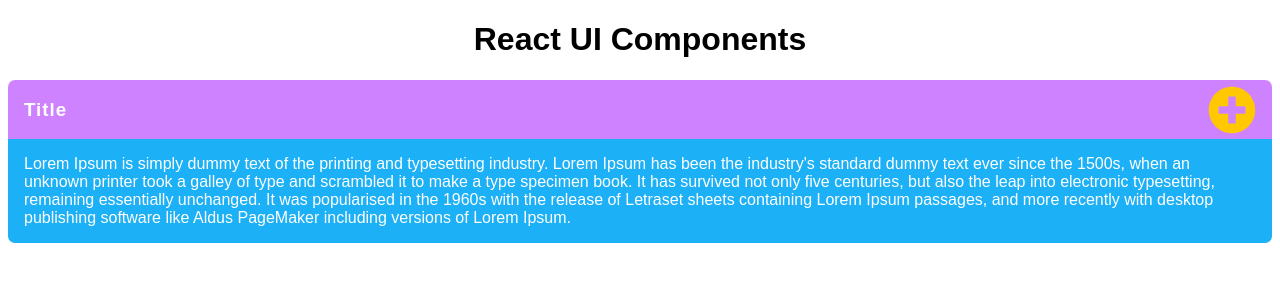
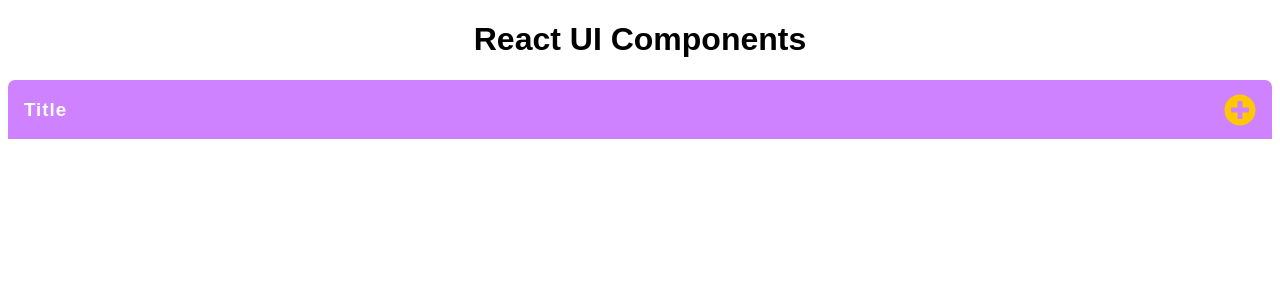
Before and after one commit to Adrian-Swifter/react-ui-components, a React (Create React App) app: page / in a window 1280 px wide. Shown: the top 300 px of the page. Built offline with nearby package versions, Linux system fonts and the light colour scheme.

Commit message:
Added state for accordion opening

```diff
--- a/src/components/accordion/Accordion.js
+++ b/src/components/accordion/Accordion.js
@@ -1,9 +1,19 @@
+import { useState } from "react";
 import AccordionRib from "./AccordionRib";
 
 function Accordion() {
+  const [opened, setToOpen] = useState(false);
+
+  const strechTheAccordionRib = () => {
+    setToOpen(!opened);
+  };
+
   return (
     <div className="accordion_wrapper">
-      <AccordionRib />
+      <AccordionRib
+        strechTheAccordionRib={strechTheAccordionRib}
+        opened={opened}
+      />
     </div>
   );
 }
--- a/src/components/accordion/AccordionContent.js
+++ b/src/components/accordion/AccordionContent.js
@@ -1,7 +1,7 @@
-function AccordionContent() {
+function AccordionContent(props) {
   return (
     <main>
-      <p className="acc_content">
+      <p style={props.opened ? {transform: "scaleY(1)"} : {transform: "scaleY(0)"}} className="acc_content">
         Lorem Ipsum is simply dummy text of the printing and typesetting
         industry. Lorem Ipsum has been the industry's standard dummy text ever
         since the 1500s, when an unknown printer took a galley of type and
--- a/src/components/accordion/AccordionHeader.js
+++ b/src/components/accordion/AccordionHeader.js
@@ -1,11 +1,25 @@
 import { FontAwesomeIcon } from "@fortawesome/react-fontawesome";
 import { faPlusCircle } from "@fortawesome/free-solid-svg-icons";
+import { faMinusCircle } from "@fortawesome/free-solid-svg-icons";
 
-function AccordionHeader() {
+function AccordionHeader(props) {
   return (
-    <header className="acc_header">
+    <header onClick={props.strechTheAccordionRib} className="acc_header">
       <h3 className="acc_title">Title</h3>
-      <FontAwesomeIcon icon={faPlusCircle} color="#FFC800" size="3x" />
+      <FontAwesomeIcon
+        style={
+          props.opened ? { visibility: "hidden" } : { visibility: "visible" }
+        }
+        icon={faPlusCircle}
+        color="#FFC800"
+        size="2x"
+      />
+      <FontAwesomeIcon
+        style={props.opened ? { display: "initial" } : { display: "none" }}
+        icon={faMinusCircle}
+        color="#FFC800"
+        size="2x"
+      />
     </header>
   );
 }
--- a/src/components/accordion/AccordionRib.js
+++ b/src/components/accordion/AccordionRib.js
@@ -1,11 +1,14 @@
 import AccordionHeader from "./AccordionHeader";
 import AccordionContent from "./AccordionContent";
 
-function AccordionRib() {
+function AccordionRib(props) {
   return (
     <div className="acc_single">
-      <AccordionHeader />
-      <AccordionContent />
+      <AccordionHeader
+        opened={props.opened}
+        strechTheAccordionRib={props.strechTheAccordionRib}
+      />
+      <AccordionContent opened={props.opened} />
     </div>
   );
 }
--- a/src/styles.css
+++ b/src/styles.css
@@ -13,6 +13,7 @@
   cursor: pointer;
   color: #ffffff;
   letter-spacing: 1px;
+  user-select: none;
 }
 
 .acc_content {
@@ -22,4 +23,7 @@
   background-color: #1cb0f6;
   color: #fff;
   border-radius: 0 0 7px 7px;
+  transition: transform 0.3s ease;
+  transform-origin: top;
+  user-select: none;
 }
```
